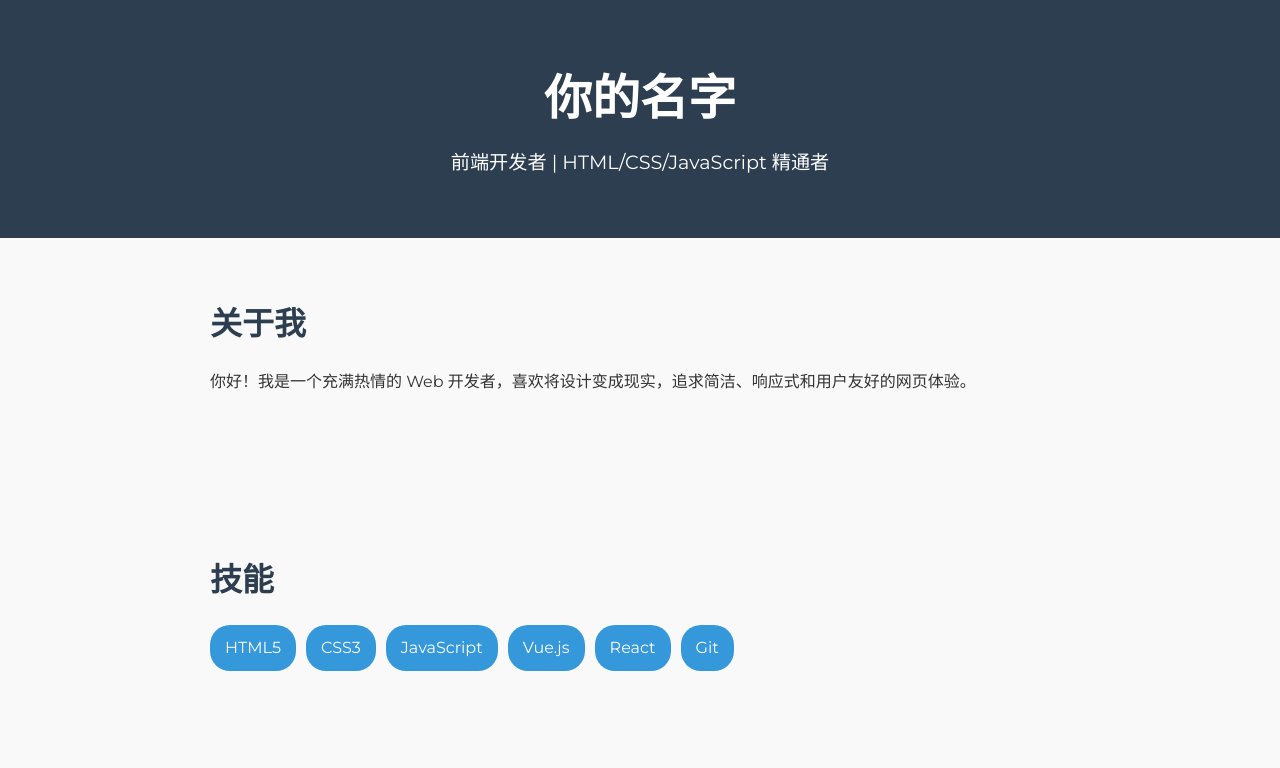
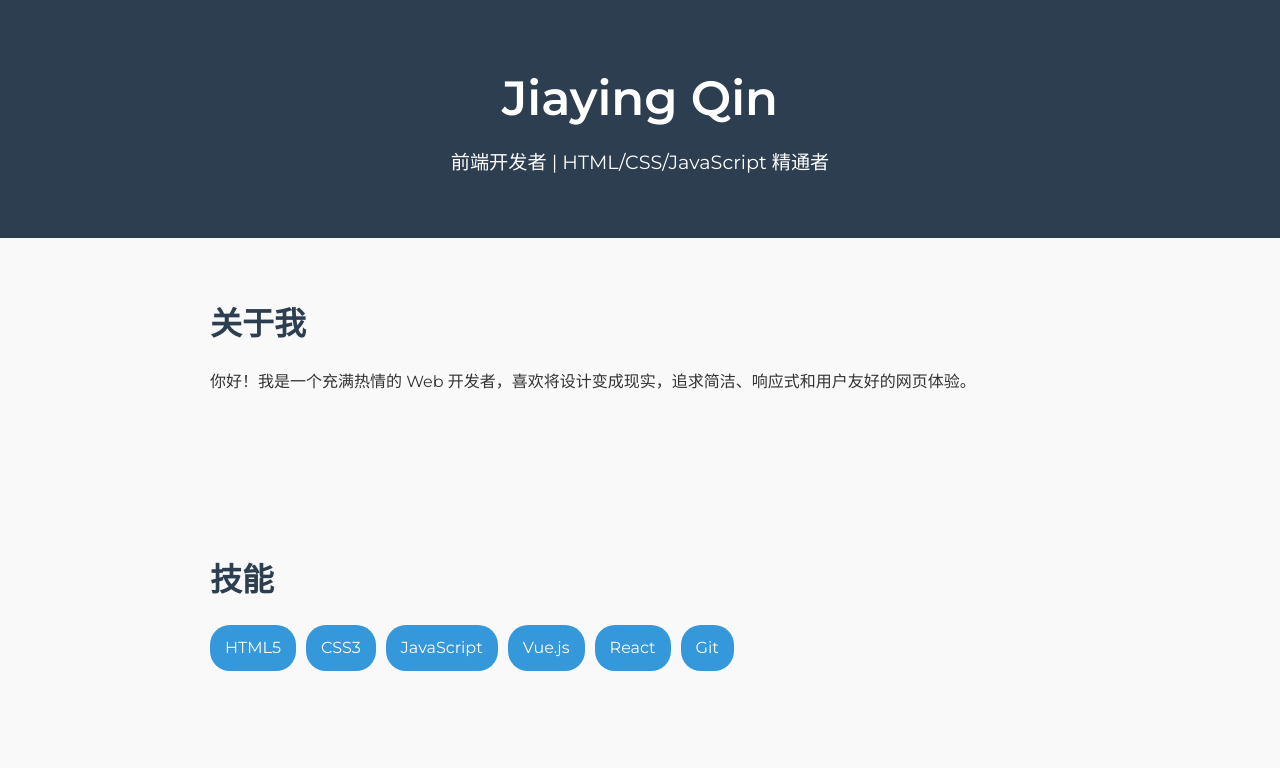
Before and after one commit to jyqin0203/my-resume-site, a plain HTML site: page index.html in a window 1280 px wide. Shown: the top 768 px of the page. Drawn offline with Linux system fonts and the light colour scheme.

Commit message:
index.html

```diff
--- a/index.html
+++ b/index.html
@@ -3,7 +3,7 @@
 <head>
   <meta charset="UTF-8" />
   <meta name="viewport" content="width=device-width, initial-scale=1.0" />
-  <title>我的个人主页</title>
+  <title>Jiaying Qin的个人主页</title>
   <link href="https://fonts.googleapis.com/css2?family=Montserrat:wght@400;600&display=swap" rel="stylesheet">
   <style>
     * {
@@ -91,7 +91,7 @@
 <body>
 
   <header>
-    <h1>你的名字</h1>
+    <h1>Jiaying Qin</h1>
     <p>前端开发者 | HTML/CSS/JavaScript 精通者</p>
   </header>
 
```
